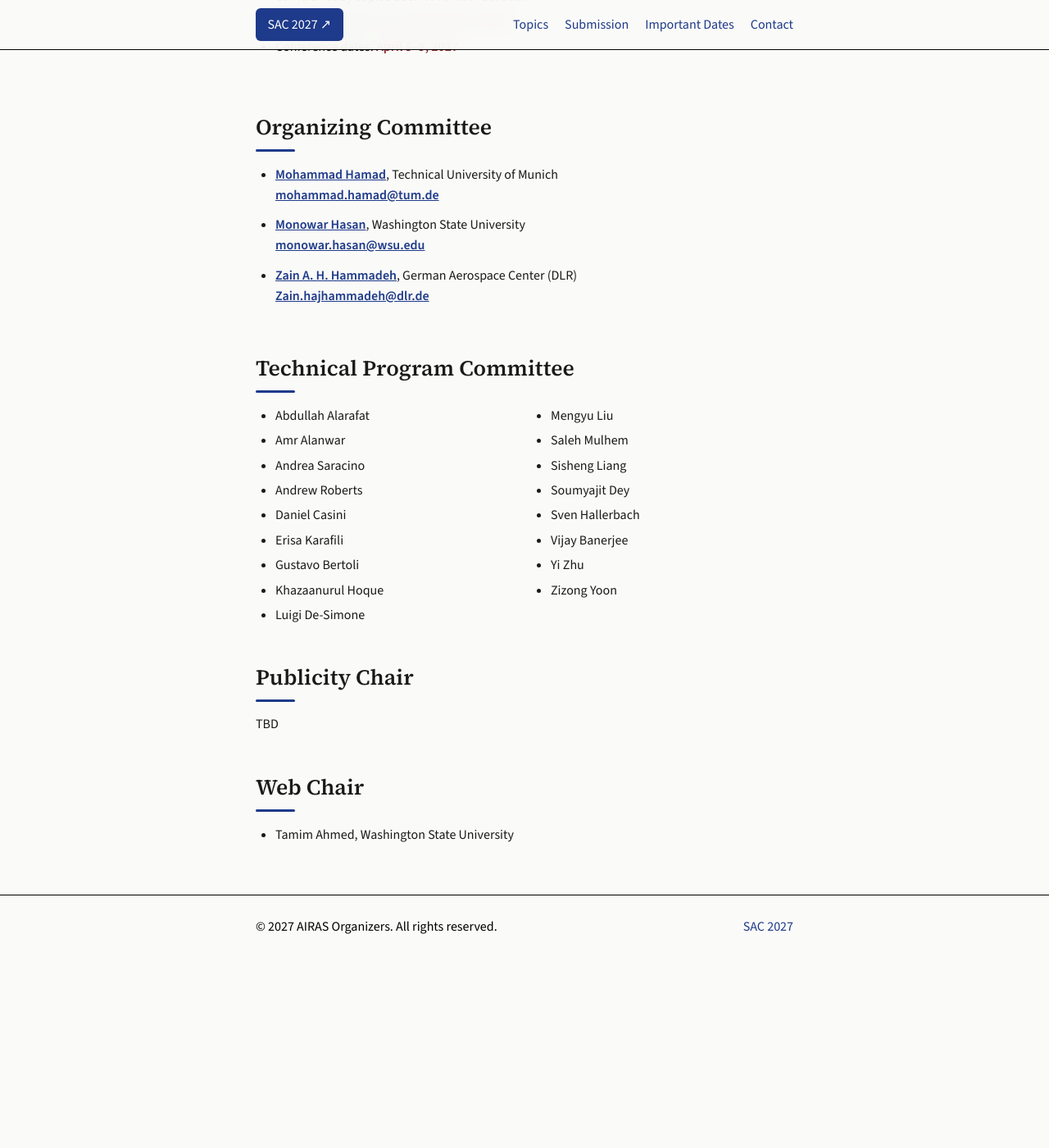
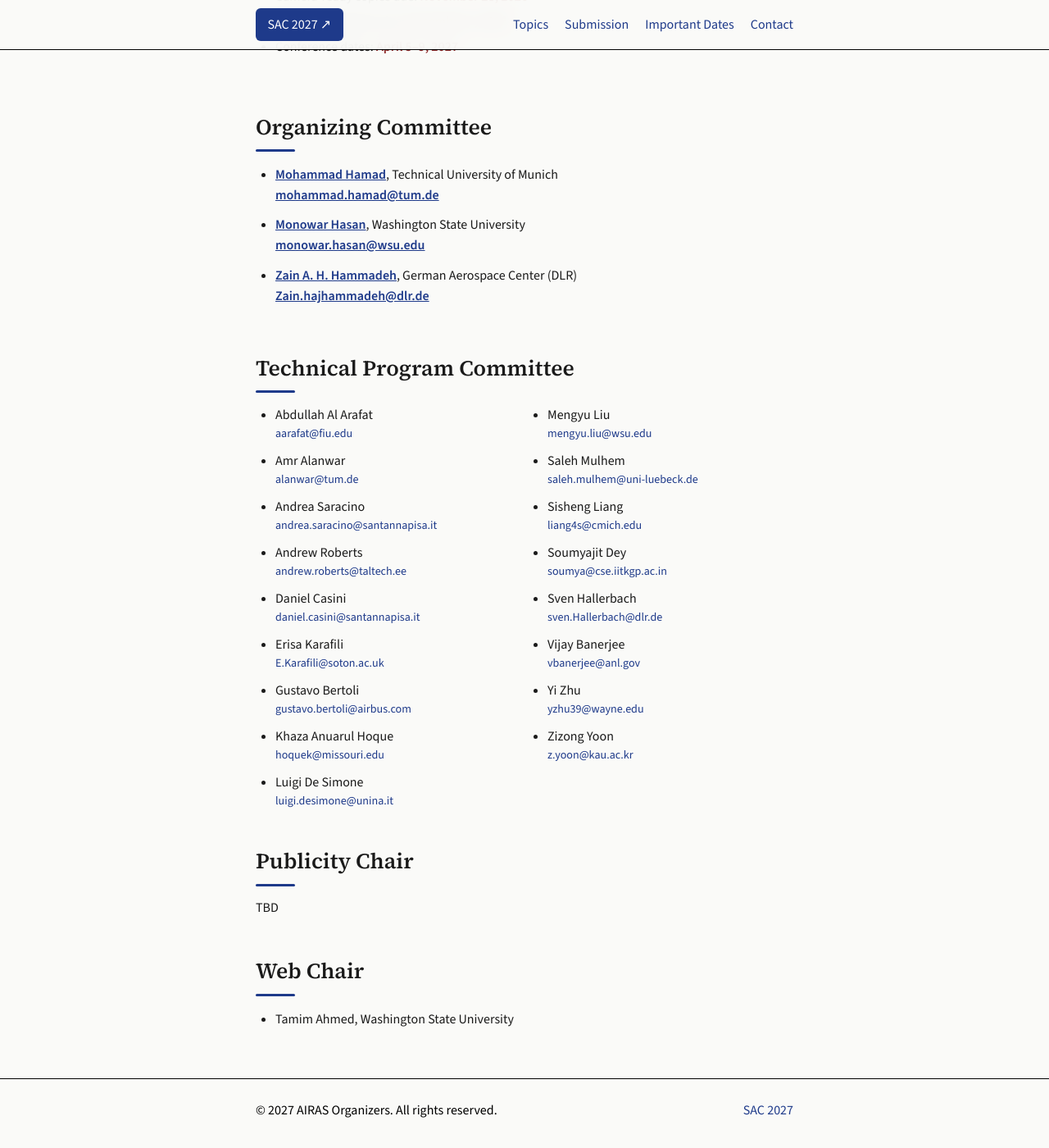
Before and after one commit to airas-sac/airas-sac.github.io, a Jekyll site: the page built from airas2027/index.md, in a window 1280 px wide and 1400 px high, scrolled down 3175 px. Shown: the whole window at 82% size. Built offline with Jekyll 4.4.1, drawn with Linux system fonts in a browser that asks for light colours; before the commit the page ends 4351 px from its top, so only the background shows below that.

Commit message:
Add TPC members with contact emails

```diff
--- a/airas2027/index.md
+++ b/airas2027/index.md
@@ -122,23 +122,23 @@ Please visit [ACM SRC program](https://src.acm.org/) and [SAC SRC program](https
 
 ## Technical Program Committee
 
-- Abdullah Alarafat
-- Amr Alanwar
-- Andrea Saracino
-- Andrew Roberts
-- Daniel Casini
-- Erisa Karafili
-- Gustavo Bertoli
-- Khazaanurul Hoque
-- Luigi De-Simone
-- Mengyu Liu
-- Saleh Mulhem
-- Sisheng Liang
-- Soumyajit Dey
-- Sven Hallerbach
-- Vijay Banerjee
-- Yi Zhu
-- Zizong Yoon
+- Abdullah Al Arafat<br>[aarafat@fiu.edu](mailto:aarafat@fiu.edu)
+- Amr Alanwar<br>[alanwar@tum.de](mailto:alanwar@tum.de)
+- Andrea Saracino<br>[andrea.saracino@santannapisa.it](mailto:andrea.saracino@santannapisa.it)
+- Andrew Roberts<br>[andrew.roberts@taltech.ee](mailto:andrew.roberts@taltech.ee)
+- Daniel Casini<br>[daniel.casini@santannapisa.it](mailto:daniel.casini@santannapisa.it)
+- Erisa Karafili<br>[E.Karafili@soton.ac.uk](mailto:E.Karafili@soton.ac.uk)
+- Gustavo Bertoli<br>[gustavo.bertoli@airbus.com](mailto:gustavo.bertoli@airbus.com)
+- Khaza Anuarul Hoque<br>[hoquek@missouri.edu](mailto:hoquek@missouri.edu)
+- Luigi De Simone<br>[luigi.desimone@unina.it](mailto:luigi.desimone@unina.it)
+- Mengyu Liu<br>[mengyu.liu@wsu.edu](mailto:mengyu.liu@wsu.edu)
+- Saleh Mulhem<br>[saleh.mulhem@uni-luebeck.de](mailto:saleh.mulhem@uni-luebeck.de)
+- Sisheng Liang<br>[liang4s@cmich.edu](mailto:liang4s@cmich.edu)
+- Soumyajit Dey<br>[soumya@cse.iitkgp.ac.in](mailto:soumya@cse.iitkgp.ac.in)
+- Sven Hallerbach<br>[sven.Hallerbach@dlr.de](mailto:sven.Hallerbach@dlr.de)
+- Vijay Banerjee<br>[vbanerjee@anl.gov](mailto:vbanerjee@anl.gov)
+- Yi Zhu<br>[yzhu39@wayne.edu](mailto:yzhu39@wayne.edu)
+- Zizong Yoon<br>[z.yoon@kau.ac.kr](mailto:z.yoon@kau.ac.kr)
 {: .tpc-list}
 </section>
 
--- a/styles.css
+++ b/styles.css
@@ -415,13 +415,18 @@ strong {
     padding-left: 1.5rem;
     margin-top: 1rem;
     column-count: 2;
-    column-gap: 2.5rem;
+    column-gap: 2rem;
 }
 
 .tpc-list li {
-    margin-bottom: 0.35rem;
-    line-height: 1.55;
+    margin-bottom: 0.7rem;
+    line-height: 1.4;
     break-inside: avoid;
+}
+
+.tpc-list a {
+    font-size: 0.88rem;
+    word-break: break-word;
 }
 
 /* ──────────────────────────────────────────────
```
